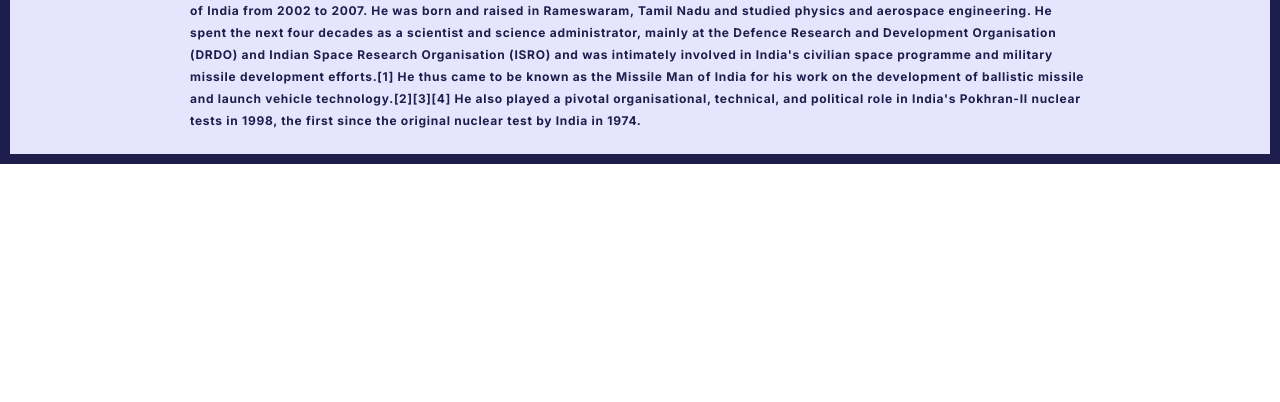
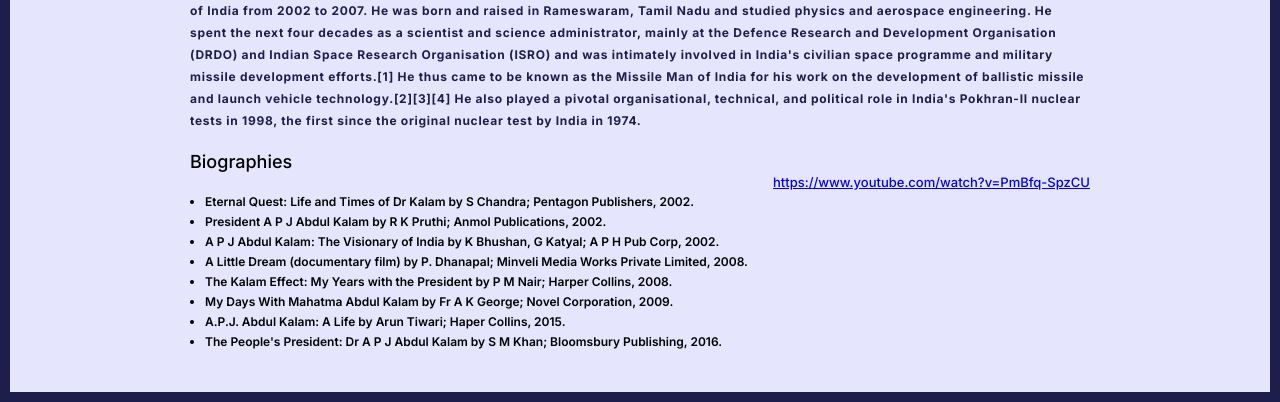
Before and after one commit to arunima-mishra/tribute_demo_page, a plain HTML site: page index.html in a window 1280 px wide. Shown: the part 636-1038 px from the top of the page. Before the commit the page ends 800 px from the top, so only its background shows below. Drawn offline with Linux system fonts and the light colour scheme.

Commit message:
add-biography section

```diff
--- a/index.html
+++ b/index.html
@@ -40,3 +40,17 @@
           1998, the first since the original nuclear test by India in 1974.
         </p>
       </section>
+      <section class="biography_section">
+        <h3>Biographies</h3>
+        <a href="https://www.youtube.com/watch?v=PmBfq-SpzCU">https://www.youtube.com/watch?v=PmBfq-SpzCU</a>
+        <ul>
+          <li>Eternal Quest: Life and Times of Dr Kalam by S Chandra; Pentagon Publishers, 2002.</li>
+          <li>President A P J Abdul Kalam by R K Pruthi; Anmol Publications, 2002.</li>
+          <li>A P J Abdul Kalam: The Visionary of India by K Bhushan, G Katyal; A P H Pub Corp, 2002.</li>
+          <li>A Little Dream (documentary film) by P. Dhanapal; Minveli Media Works Private Limited, 2008.</li>
+          <li>The Kalam Effect: My Years with the President by P M Nair; Harper Collins, 2008.</li>
+          <li> My Days With Mahatma Abdul Kalam by Fr A K George; Novel Corporation, 2009.</li>
+          <li>A.P.J. Abdul Kalam: A Life by Arun Tiwari; Haper Collins, 2015.</li>
+          <li>The People's President: Dr A P J Abdul Kalam by S M Khan; Bloomsbury Publishing, 2016.</li>
+        </ul>
+      </section>
--- a/style.css
+++ b/style.css
@@ -60,3 +60,30 @@
   letter-spacing: .06em;
   line-height: 22px;
 }
+
+
+.biography_section{
+  margin-top: 20px;
+  display: grid;
+  margin-bottom: 40px;
+}
+
+.biography_section h3{
+
+  font-weight: 500;
+  font-size: 18px;
+  line-height: 20px;
+}
+.biography_section a{
+  text-align: end;
+  font-weight: 500;
+  font-size: 13px;
+  line-height: 20px;
+}
+
+.biography_section li{
+  font-weight: 600;
+  font-size: 12px;
+  line-height: 20px;
+  margin-left: 15px;
+}
```
